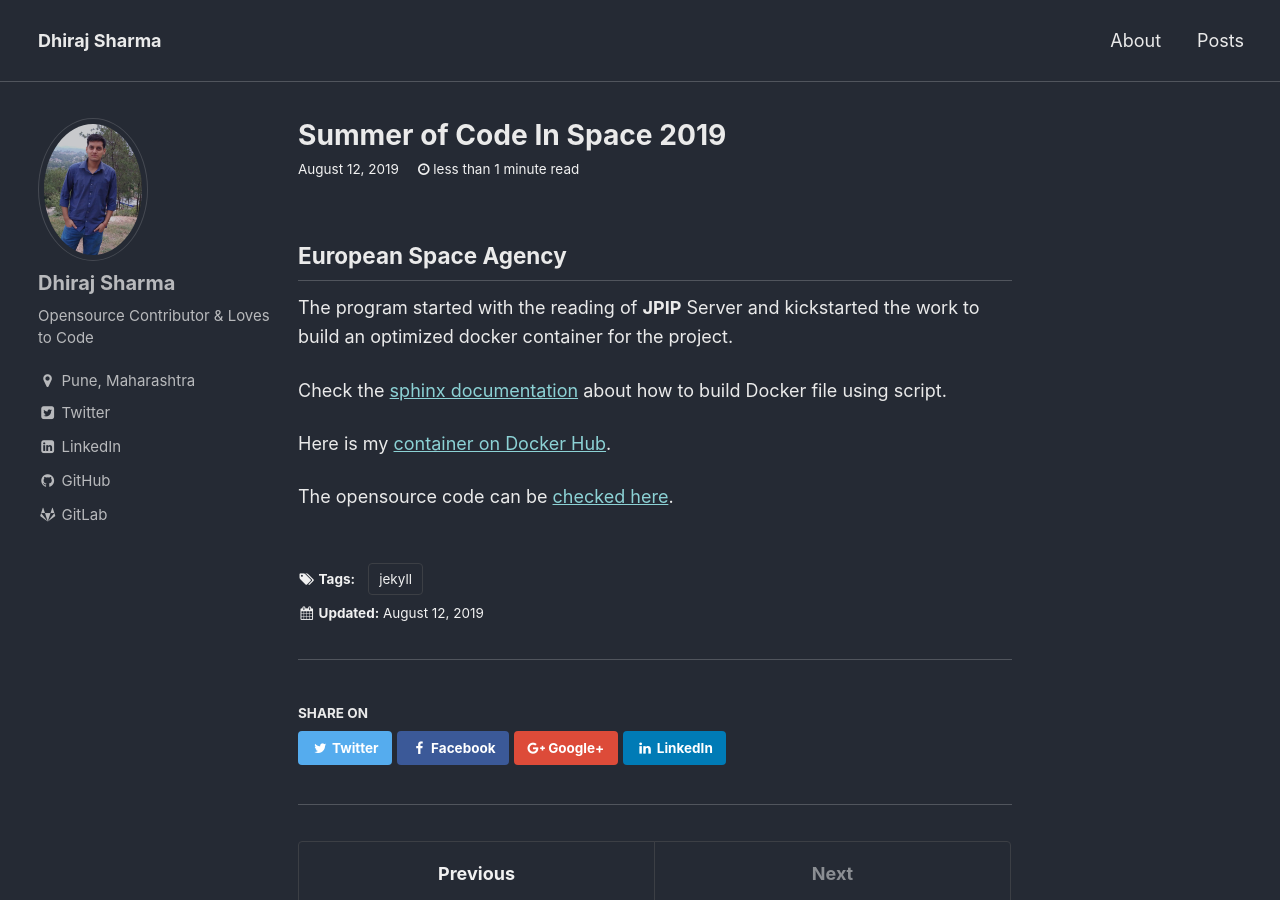
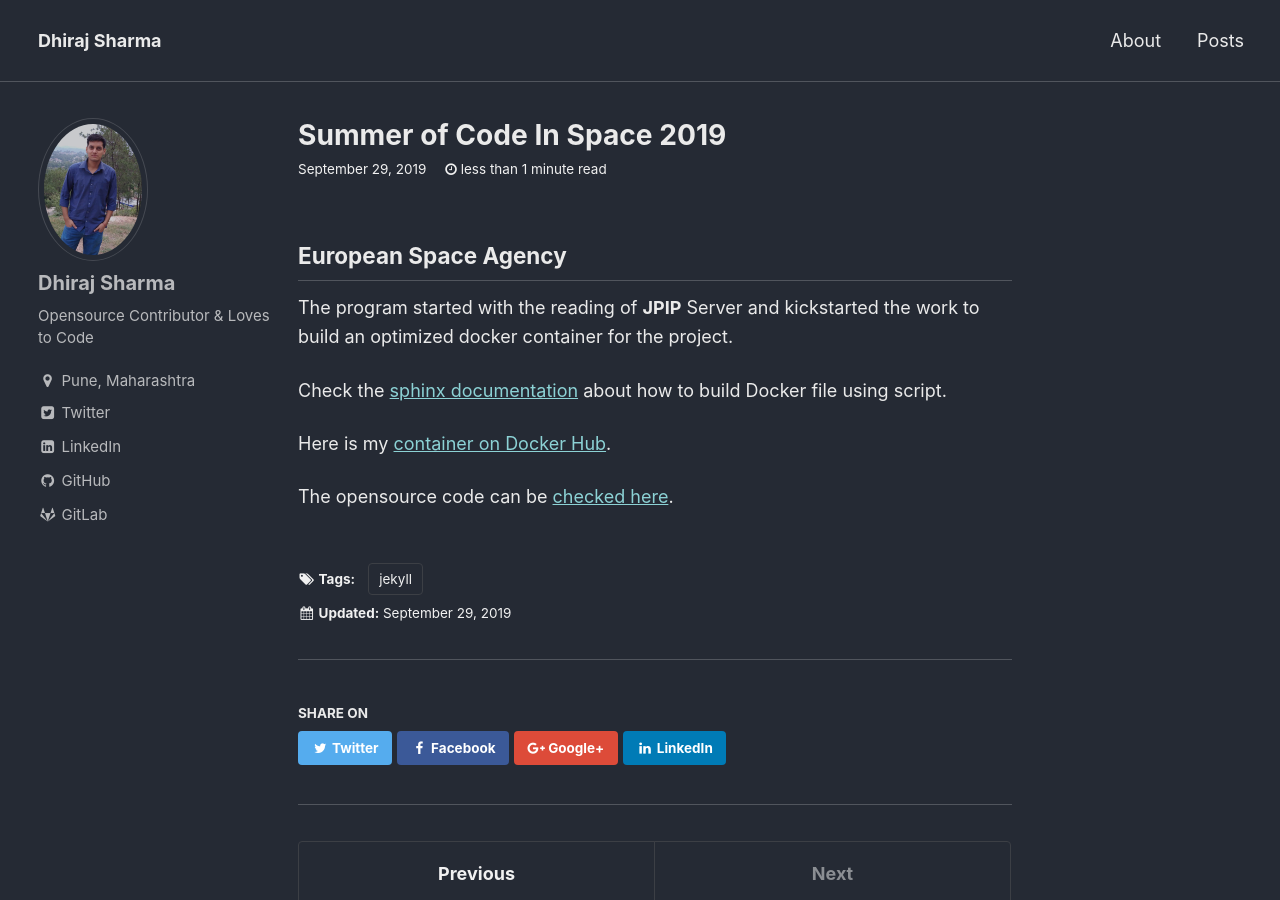
Before and after one commit to Dhiraj240/dhiraj240.github.io, a Jekyll site: the page built from _posts/2019-09-30-jekyll.md, in a window 1280 px wide and 900 px high. Built offline with Jekyll 4.4.1, drawn with Linux system fonts in a browser that asks for light colours.

Commit message:
Update 2019-09-30-jekyll.md

```diff
--- a/_posts/2019-09-30-jekyll.md
+++ b/_posts/2019-09-30-jekyll.md
@@ -1,6 +1,6 @@
 ---
 title:  "Summer of Code In Space 2019"
-date:   2019-08-12
+date:   2019-09-29
 tags: jekyll
 ---
 
```
